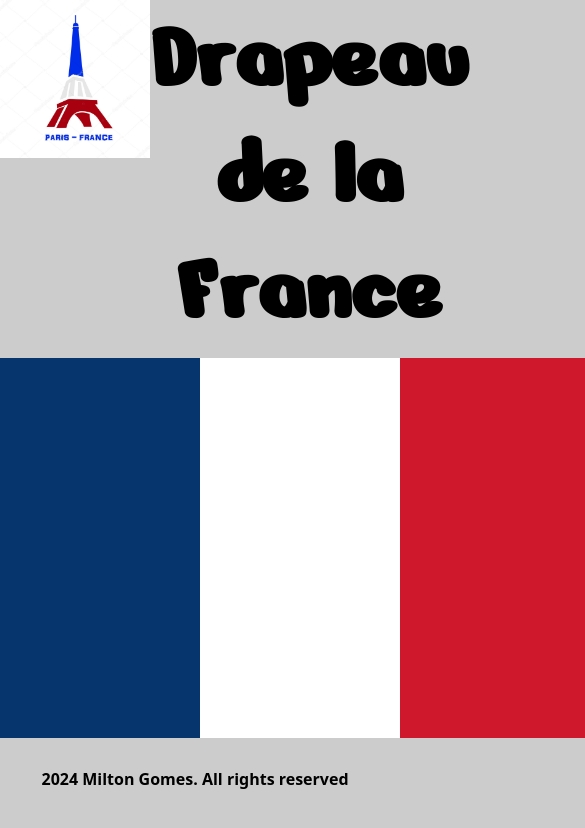
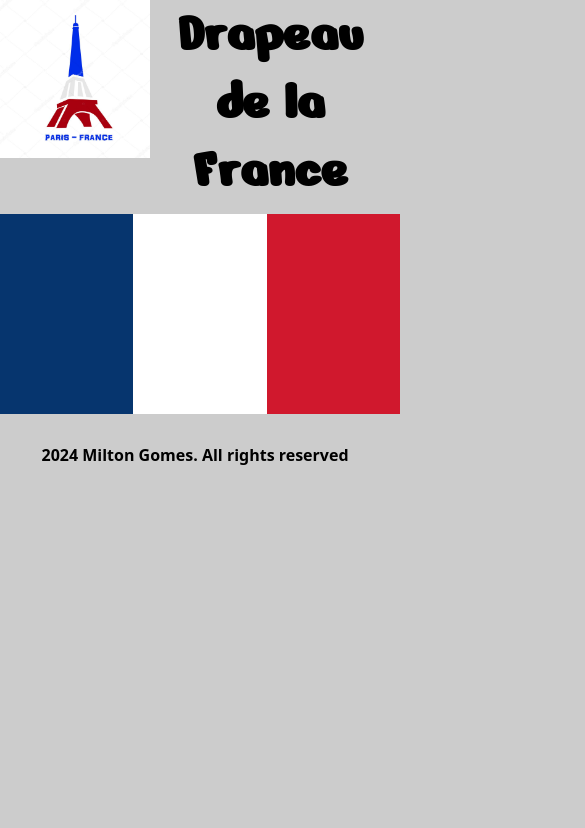
Before and after one commit to darthvader68/french_flag, a plain HTML site: page index.html in a window 390 px wide. Shown: the whole page, 585 px wide, since content can reach past the window. Drawn offline with Linux system fonts and the light colour scheme.

Commit message:
Update style.css

```diff
--- a/style.css
+++ b/style.css
@@ -65,5 +65,20 @@ footer {
 }
 
 @media screen and (max-width: 480px) {
+    header h1 {
+        flex: 2;
+        text-align: center;
+        font-family: 'Nerko One', serif;
+        font-size: 3.5em;
+    }
 
+    .container {
+        display: flex;
+        justify-content: space-around;
+        align-items: center;
+        text-align: center;
+        width: 400px;
+        height: 200px;
+        margin: 10px auto; /*alinha os elementos ao centro*/
+    }
 }
```
